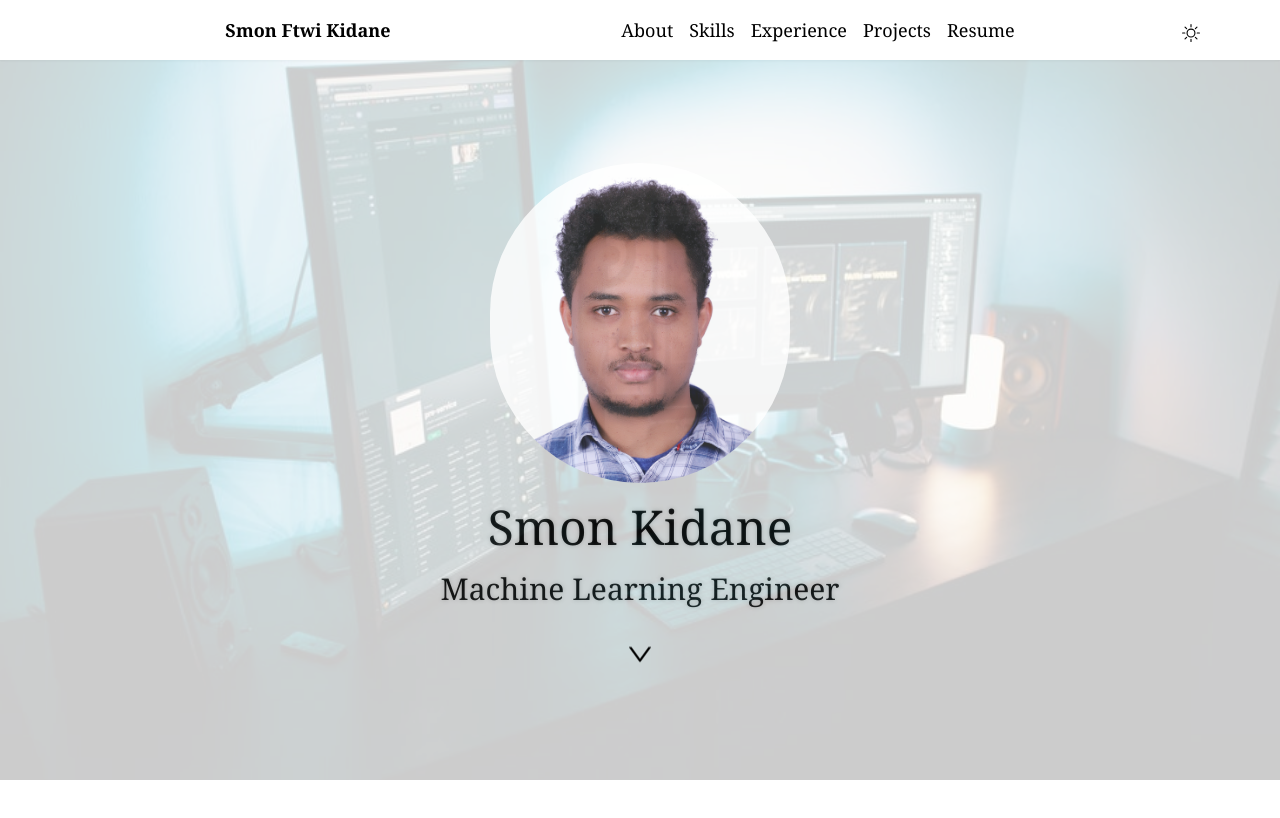
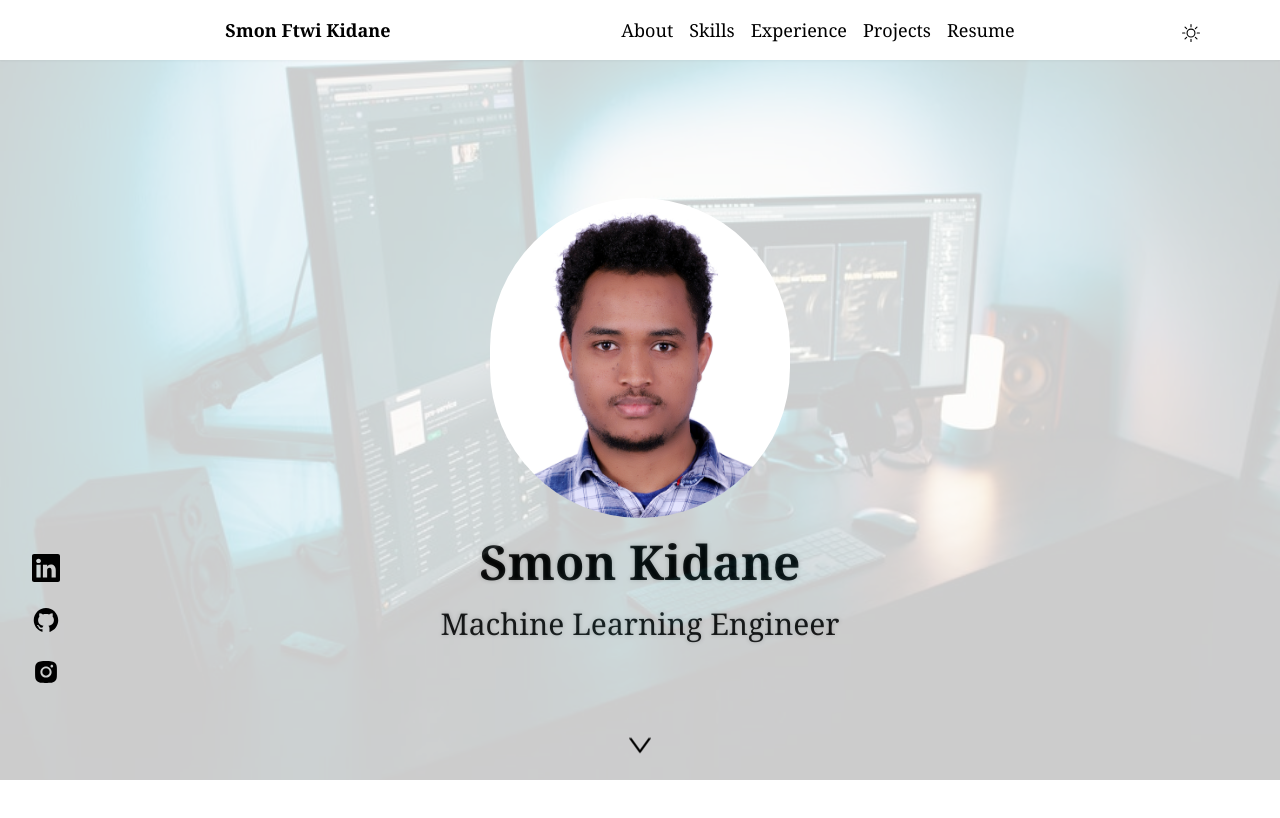
Before and after one commit to SmonFtwi/Portfolio-website, a Next.js app in the folder my-app/: page / in a window 1280 px wide. Shown: the top 818 px of the page. Built offline with nearby package versions, Linux system fonts and the light colour scheme.

Commit message:
adding social media icons

```diff
--- a/my-app/app/components/Mainpage.jsx
+++ b/my-app/app/components/Mainpage.jsx
@@ -1,22 +1,36 @@
 import Image from 'next/image';
 import React from 'react';
 import { AiOutlineDown } from "react-icons/ai";
+import { BsLinkedin } from "react-icons/bs";
+import { AiOutlineGithub } from "react-icons/ai";
+import { AiFillInstagram } from "react-icons/ai";
 
 export default function Mainpage() {
   return (
-    <div className="relative flex  justify-center items-center h-[90vh]">
+    <div className="relative flex flex-col md:flex-row justify-center items-center md:h-[90vh] h-[80vh] ">
       <div
-        className="absolute inset-0 z-0 bg-[image] bg-cover bg-center bg-no-repeat opacity-20 "
+        className="absolute inset-0 z-0 bg-[image] bg-cover bg-center bg-no-repeat opacity-20"
         style={{ backdropFilter: 'blur(2px)' }}
       ></div>
-      <div className=' flex flex-col justify-center items-center gap-5'>
-      <div className="mx-auto rounded-full max-w-80 max-h-80 relative overflow-hidden z-10 opacity-80">
-        <Image src="/smon.jpg" width={300} height={300} />
+      <div className='flex flex-col justify-center items-center gap-5'>
+        <div className="mx-auto rounded-full max-w-80 max-h-80 relative overflow-hidden z-10 ">
+          <Image src="/smon.jpg" width={300} height={300} />
+        </div>
+        <h1 className='md:text-5xl text-3xl font-serif font-semibold'>Smon Kidane</h1>
+        <h2 className='font-serif md:text-3xl text-xl'>Machine Learning Engineer</h2>
+        <a href="#about" className="flex flex-col items-center justify-center animate-bounce hidden md:inline md:text-3xl mt-5 absolute bottom-3 ">
+          <AiOutlineDown />
+        </a>
       </div>
-      <h1 className=' text-5xl font-serif'>Smon Kidane</h1>
-      <h2 className=' font-serif md:text-3xl text-2xl'>Machine Learning Engineer</h2>
-      <a href="#about" className="flex flex-col items-center justify-center  animate-bounce hidden md:inline md:text-3xl mt-5">
-          <AiOutlineDown />
+      <div className='md:absolute md:top-[45vh] bottom-0 md:left-8 flex md:flex-col gap-6 relative justify-center items-center w-full md:w-auto mt-10'>
+        <a href="https://www.linkedin.com/in/smon-kidane/" target="_blank" rel="noreferrer " className='hover:text-blue-700'>
+          <BsLinkedin size={28} />
+        </a>
+        <a href="https://github.com/smonkidane" target="_blank" rel="noreferrer" className='hover:text-blue-700'>
+          <AiOutlineGithub size={28} />
+        </a>
+        <a href="https://www.instagram.com/smonkidane/" target="_blank" rel="noreferrer" className='hover:text-blue-700'>
+          <AiFillInstagram  size={28}/>
         </a>
       </div>
     </div>
--- a/my-app/app/components/ThemeSwitcher.jsx
+++ b/my-app/app/components/ThemeSwitcher.jsx
@@ -19,7 +19,7 @@ const Header = () => {
   }
 
   return (
-    <div className="md:text-lg font-serif flex shadow-sm p-4 dark:text-white light:text-gray-700 align-middle justify-center gap-5 relative container">
+    <div className="md:text-lg font-serif flex shadow-sm p-4 dark:text-white light:text-gray-700 align-middle md:justify-center justify-between gap-5 relative container">
       <h1 className="md:flex-initial md:w-1/3 font-bold cursor-pointer">Smon Ftwi Kidane</h1>
       {/* Toggle button for nav list on small screens */}
       <div onClick={() => setShowNav(!showNav)} className="cursor-pointer md:hidden absolute right-5">
--- a/my-app/app/page.js
+++ b/my-app/app/page.js
@@ -7,10 +7,10 @@ export default function Home() {
 
 
   return (
-    <main >
-      <div>
+    <main className={` flex min-h-screen flex-col  `}>
+
        <Mainpage/>
-      </div>
+
     </main>
   );
 }
```
